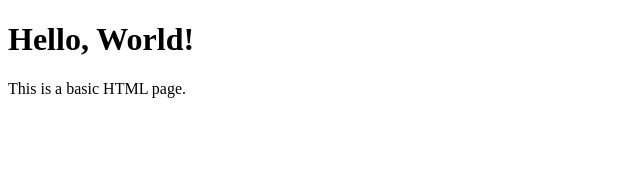
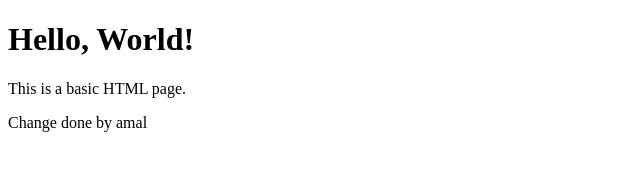
Before and after one commit to Aditya12345-byte/DevOps_EXP2, a plain HTML site: page index.html in a window 1280 px wide. Shown: the whole page, without its empty margins (0-640 px from the left). Drawn offline with Linux system fonts and the light colour scheme.

Commit message:
Change by Amal

```diff
--- a/index.html
+++ b/index.html
@@ -9,6 +9,7 @@
 
     <h1>Hello, World!</h1>
     <p>This is a basic HTML page.</p>
+    <p>Change done by amal</p>
 
 </body>
 </html>
```
